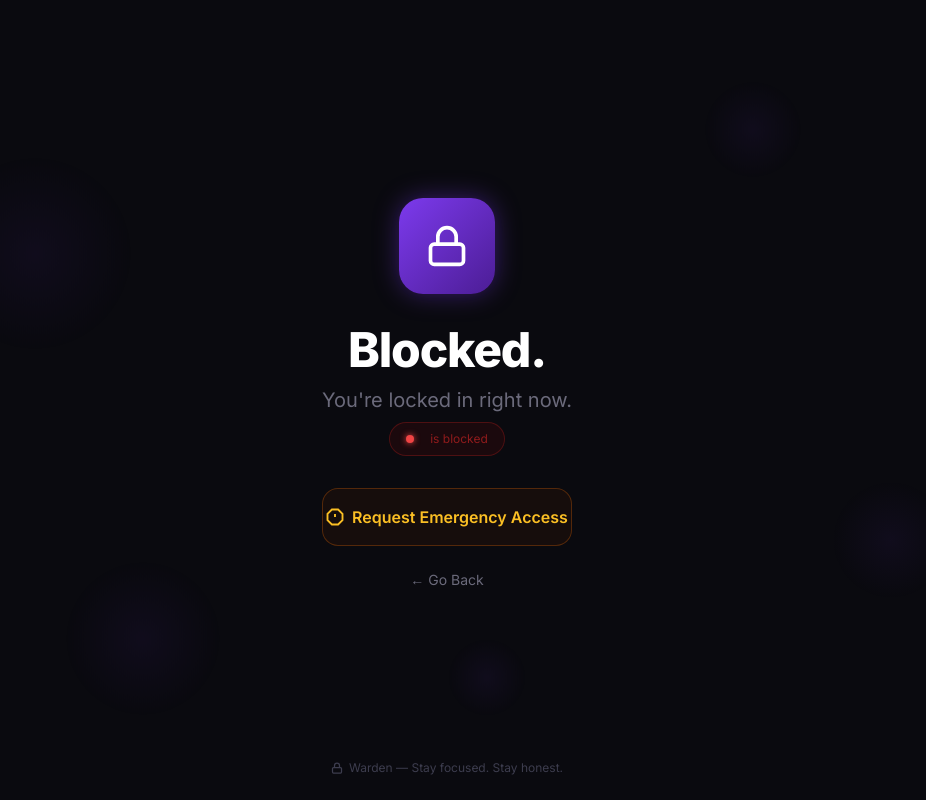
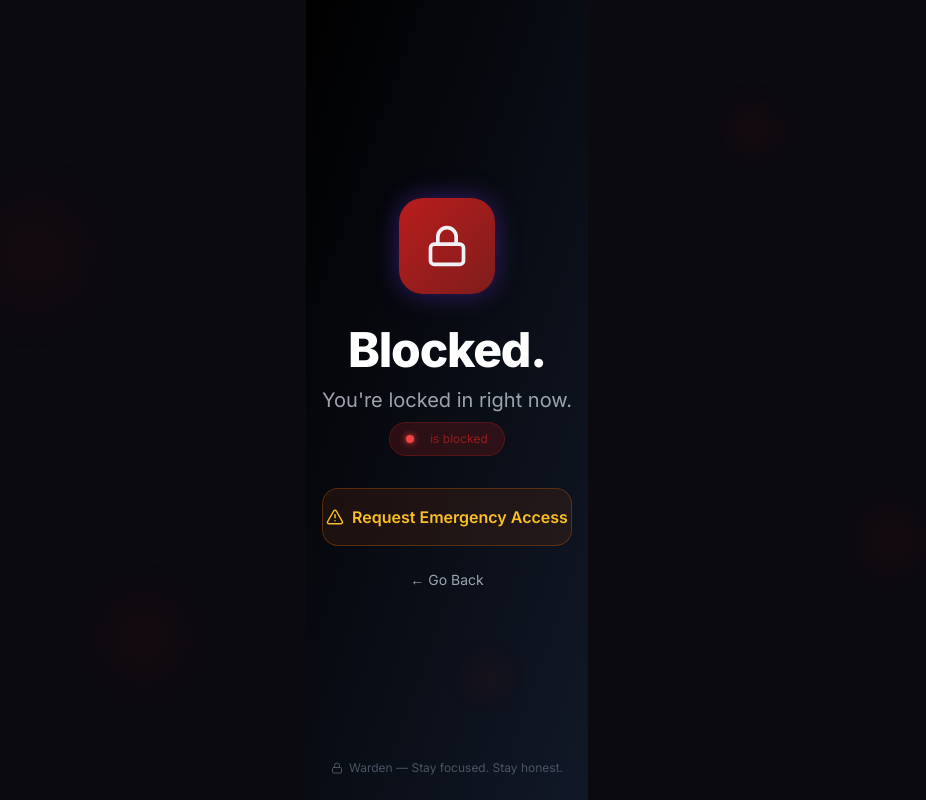
Before and after one commit to qwelpl/vikinghacks, a React app: page / in a window 1280 px wide. Shown: the whole page, without its empty margins (193-1119 px from the left). Built offline with nearby package versions, Linux system fonts and the light colour scheme; no server answers; the HTML template or start-up script is replaced by a standard one.

Commit message:
commit so no lost work

```diff
--- a/src/blocked/BlockedPage.jsx
+++ b/src/blocked/BlockedPage.jsx
@@ -1,6 +1,7 @@
 import React, { useState, useEffect } from 'react';
 import { judgeEmergencyRequest } from '../utils/aiApi';
 import { formatTime } from '../utils/helpers';
+import { Lock, AlertTriangle, Check, X, ChevronLeft } from 'lucide-react';
 
 function getParams() {
   const p = new URLSearchParams(window.location.search);
@@ -33,7 +34,7 @@ function Particles() {
             left: `${p.x}%`,
             top: `${p.y}%`,
             transform: 'translate(-50%,-50%)',
-            background: 'radial-gradient(circle, rgba(124,58,237,0.4) 0%, transparent 70%)',
+            background: 'radial-gradient(circle, rgba(185, 28, 28, 0.4) 0%, transparent 70%)',
             animationDelay: `${p.delay}s`,
           }}
         />
@@ -75,8 +76,6 @@ export default function BlockedPage() {
           duration: v.duration || 10,
         });
         setView('approved');
-        // Redirect after 2 s
-        setTimeout(() => { window.location.href = url; }, 2000);
       } else {
         setView('denied');
       }
@@ -89,7 +88,7 @@ export default function BlockedPage() {
   const elapsed = session ? now - session.startTime : 0;
 
   return (
-    <div className="min-h-screen bg-[#0a0a0f] flex flex-col items-center justify-center relative overflow-hidden px-4">
+    <div className="min-h-screen bg-gradient-to-br from-black to-gray-900 flex flex-col items-center justify-center relative overflow-hidden px-4">
       <Particles />
 
       {/* Content card */}
@@ -101,20 +100,17 @@ export default function BlockedPage() {
             <div className="flex justify-center mb-8">
               <div
                 className="w-24 h-24 rounded-3xl flex items-center justify-center animate-glow animate-float"
-                style={{ background: 'linear-gradient(135deg,#7c3aed,#4c1d95)' }}
+                style={{ background: 'linear-gradient(135deg,#b91c1c,#7f1d1d)' }}
               >
-                <svg width="44" height="44" viewBox="0 0 24 24" fill="none" stroke="white" strokeWidth="2" strokeLinecap="round" strokeLinejoin="round">
-                  <rect x="3" y="11" width="18" height="11" rx="2" />
-                  <path d="M7 11V7a5 5 0 0 1 10 0v4" />
-                </svg>
+                <Lock size={44} />
               </div>
             </div>
 
             <h1 className="text-5xl font-black text-white tracking-tight mb-3">Blocked.</h1>
-            <p className="text-xl text-[#6b6a7b] mb-2">You're locked in right now.</p>
+            <p className="text-xl text-gray-400 mb-2">You're locked in right now.</p>
 
             {/* Blocked domain badge */}
-            <div className="inline-flex items-center gap-2 bg-red-950/30 border border-red-800/40 rounded-full px-4 py-2 mb-8">
+            <div className="inline-flex items-center gap-2 bg-red-900/30 border border-red-800/40 rounded-full px-4 py-2 mb-8">
               <div className="w-2 h-2 rounded-full bg-red-500" style={{ boxShadow: '0 0 6px #ef4444' }} />
               <span className="text-red-400 font-mono text-sm">{domain}</span>
               <span className="text-red-600/60 text-xs">is blocked</span>
@@ -122,22 +118,22 @@ export default function BlockedPage() {
 
             {/* Session info */}
             {session && (
-              <div className="bg-[#13131a] rounded-2xl border border-[#1f1f2e] p-6 mb-6 text-left">
+              <div className="bg-black/30 rounded-2xl border border-red-500/30 p-6 mb-6 text-left">
                 <div className="flex items-start justify-between mb-4">
                   <div>
-                    <p className="text-[11px] font-semibold text-[#6b6a7b] uppercase tracking-widest mb-1">Active Session</p>
+                    <p className="text-xs font-semibold text-gray-400 uppercase tracking-widest mb-1">Active Session</p>
                     <p className="text-base font-semibold text-white">{session.goal || 'Focus Session'}</p>
                   </div>
                   <div className="text-right shrink-0 ml-4">
-                    <p className="text-[11px] text-[#6b6a7b] mb-0.5">Elapsed</p>
-                    <p className="text-lg font-bold text-violet-400 tabular-nums">{formatTime(elapsed)}</p>
+                    <p className="text-xs text-gray-400 mb-0.5">Elapsed</p>
+                    <p className="text-lg font-bold text-red-400 tabular-nums">{formatTime(elapsed)}</p>
                   </div>
                 </div>
 
                 {session.goal && (
                   <div>
-                    <p className="text-[11px] font-semibold text-[#6b6a7b] uppercase tracking-widest mb-2">Your Goal</p>
-                    <p className="text-sm text-[#c4b5fd] leading-relaxed">{session.goal}</p>
+                    <p className="text-xs font-semibold text-gray-400 uppercase tracking-widest mb-2">Your Goal</p>
+                    <p className="text-sm text-red-300 leading-relaxed">{session.goal}</p>
                   </div>
                 )}
               </div>
@@ -147,19 +143,15 @@ export default function BlockedPage() {
             <div className="space-y-3">
               <button
                 onClick={() => setView('form')}
-                className="w-full py-4 bg-amber-950/20 hover:bg-amber-900/25 border border-amber-700/40 text-amber-400 rounded-2xl font-semibold transition-colors flex items-center justify-center gap-2 text-base"
+                className="w-full py-4 bg-amber-900/20 hover:bg-amber-800/20 border border-amber-700/40 text-amber-400 rounded-2xl font-semibold transition-colors flex items-center justify-center gap-2 text-base"
               >
-                <svg width="18" height="18" viewBox="0 0 24 24" fill="none" stroke="currentColor" strokeWidth="2.5">
-                  <polygon points="7.86 2 16.14 2 22 7.86 22 16.14 16.14 22 7.86 22 2 16.14 2 7.86 7.86 2" />
-                  <line x1="12" y1="8" x2="12" y2="12" />
-                  <line x1="12" y1="16" x2="12.01" y2="16" />
-                </svg>
+                <AlertTriangle size={18} />
                 Request Emergency Access
               </button>
 
               <button
                 onClick={() => window.history.back()}
-                className="w-full py-3 text-[#6b6a7b] hover:text-white text-sm transition-colors"
+                className="w-full py-3 text-gray-400 hover:text-white text-sm transition-colors"
               >
                 ← Go Back
               </button>
@@ -172,48 +164,46 @@ export default function BlockedPage() {
           <div className="animate-fade-in">
             <button
               onClick={() => setView('blocked')}
-              className="flex items-center gap-2 text-[#6b6a7b] hover:text-white mb-6 text-sm transition-colors"
+              className="flex items-center gap-2 text-gray-400 hover:text-white mb-6 text-sm transition-colors"
             >
-              <svg width="14" height="14" viewBox="0 0 24 24" fill="none" stroke="currentColor" strokeWidth="2.5">
-                <path d="M15 18l-6-6 6-6" />
-              </svg>
+              <ChevronLeft size={14} />
               Back
             </button>
 
             <h2 className="text-2xl font-bold text-white mb-2">Emergency Access</h2>
-            <p className="text-[#6b6a7b] text-sm mb-6 leading-relaxed">
+            <p className="text-gray-400 text-sm mb-6 leading-relaxed">
               An AI judge will evaluate your request. Be specific and honest.
               Vague excuses are automatically denied.
             </p>
 
             <div className="space-y-4">
               <div>
-                <label className="block text-xs font-semibold text-[#6b6a7b] uppercase tracking-widest mb-2">
+                <label className="block text-xs font-semibold text-gray-400 uppercase tracking-widest mb-2">
                   Website URL
                 </label>
                 <input
                   type="text"
                   value={requestUrl}
                   onChange={(e) => setRequestUrl(e.target.value)}
-                  className="w-full px-4 py-3.5 bg-[#13131a] border border-[#1f1f2e] rounded-xl text-white text-sm placeholder-[#3d3d4e] transition-colors"
+                  className="w-full px-4 py-3.5 bg-black/30 border border-red-500/30 rounded-xl text-white text-sm placeholder-gray-500 transition-colors"
                   autoFocus
                 />
               </div>
 
               <div>
-                <label className="block text-xs font-semibold text-[#6b6a7b] uppercase tracking-widest mb-2">
+                <label className="block text-xs font-semibold text-gray-400 uppercase tracking-widest mb-2">
                   Why do you need this?
                 </label>
                 <textarea
                   value={reason}
                   onChange={(e) => setReason(e.target.value)}
                   placeholder="Be specific — what do you need on this site, and how does it relate to your current task?"
-                  className="w-full px-4 py-3.5 bg-[#13131a] border border-[#1f1f2e] rounded-xl text-white text-sm placeholder-[#3d3d4e] resize-none h-32 transition-colors"
+                  className="w-full px-4 py-3.5 bg-black/30 border border-red-500/30 rounded-xl text-white text-sm placeholder-gray-500 resize-none h-32 transition-colors"
                 />
               </div>
 
               {error && (
-                <div className="px-4 py-3 bg-red-950/40 border border-red-800/50 rounded-xl">
+                <div className="px-4 py-3 bg-red-900/40 border border-red-800/50 rounded-xl">
                   <p className="text-red-400 text-sm">{error}</p>
                 </div>
               )}
@@ -225,9 +215,7 @@ export default function BlockedPage() {
                 style={{ background: 'linear-gradient(135deg,#d97706,#92400e)', boxShadow: '0 4px 20px rgba(217,119,6,0.3)' }}
               >
                 Submit to AI Judge
-                <svg width="16" height="16" viewBox="0 0 24 24" fill="none" stroke="currentColor" strokeWidth="2.5">
-                  <path d="M9 18l6-6-6-6" />
-                </svg>
+                <ChevronRight size={16} />
               </button>
             </div>
           </div>
@@ -241,7 +229,7 @@ export default function BlockedPage() {
             </div>
             <div>
               <h2 className="text-2xl font-bold text-white">Consulting the Judge…</h2>
-              <p className="text-[#6b6a7b] mt-2">The AI is reviewing your request</p>
+              <p className="text-gray-400 mt-2">The AI is reviewing your request</p>
             </div>
           </div>
         )}
@@ -251,22 +239,20 @@ export default function BlockedPage() {
           <div className="flex flex-col items-center text-center gap-6 animate-fade-in">
             <div
               className="w-20 h-20 rounded-full flex items-center justify-center"
-              style={{ background: 'rgba(16,185,129,0.15)', border: '2px solid rgba(16,185,129,0.4)', boxShadow: '0 0 40px rgba(16,185,129,0.2)' }}
+              style={{ background: 'rgba(185, 28, 28, 0.15)', border: '2px solid rgba(185, 28, 28, 0.4)', boxShadow: '0 0 40px rgba(185, 28, 28, 0.2)' }}
             >
-              <svg width="36" height="36" viewBox="0 0 24 24" fill="none" stroke="#10b981" strokeWidth="2.5">
-                <polyline points="20 6 9 17 4 12" />
-              </svg>
+              <Check size={36} className="text-red-400" />
             </div>
             <div>
-              <h2 className="text-3xl font-bold text-emerald-400">Access Granted</h2>
+              <h2 className="text-3xl font-bold text-red-400">Access Granted</h2>
               <p className="text-white mt-2 text-lg">{verdict.duration} minutes of access</p>
               {verdict.reasoning && (
-                <p className="text-[#8b8a9b] text-sm mt-3 max-w-sm leading-relaxed">{verdict.reasoning}</p>
+                <p className="text-gray-400 text-sm mt-3 max-w-sm leading-relaxed">{verdict.reasoning}</p>
               )}
               {verdict.warning && (
                 <p className="text-amber-500/80 text-sm mt-2">⚠ {verdict.warning}</p>
               )}
-              <p className="text-[#4a4a5a] text-sm mt-4">Redirecting to your page…</p>
+              <p className="text-gray-600 text-sm mt-4">You may now close this tab.</p>
             </div>
           </div>
         )}
@@ -278,26 +264,24 @@ export default function BlockedPage() {
               className="w-20 h-20 rounded-full flex items-center justify-center"
               style={{ background: 'rgba(239,68,68,0.1)', border: '2px solid rgba(239,68,68,0.3)' }}
             >
-              <svg width="36" height="36" viewBox="0 0 24 24" fill="none" stroke="#ef4444" strokeWidth="2.5">
-                <line x1="18" y1="6" x2="6" y2="18" /><line x1="6" y1="6" x2="18" y2="18" />
-              </svg>
+              <X size={36} className="text-red-400" />
             </div>
             <div className="max-w-sm">
               <h2 className="text-3xl font-bold text-red-400">Request Denied</h2>
               {verdict.reasoning && (
-                <p className="text-[#8b8a9b] text-sm mt-3 leading-relaxed">{verdict.reasoning}</p>
+                <p className="text-gray-400 text-sm mt-3 leading-relaxed">{verdict.reasoning}</p>
               )}
             </div>
             <div className="w-full max-w-sm space-y-3">
               <button
                 onClick={() => { setView('form'); setVerdict(null); }}
-                className="w-full py-3 bg-[#1f1f2e] hover:bg-[#2d2d3e] text-white rounded-2xl font-medium transition-colors"
+                className="w-full py-3 bg-white/10 hover:bg-white/20 text-white rounded-2xl font-medium transition-colors"
               >
                 Try Again
               </button>
               <button
                 onClick={() => setView('blocked')}
-                className="w-full py-3 text-[#6b6a7b] hover:text-white text-sm transition-colors"
+                className="w-full py-3 text-gray-400 hover:text-white text-sm transition-colors"
               >
                 Back to Blocked Page
               </button>
@@ -307,10 +291,8 @@ export default function BlockedPage() {
       </div>
 
       {/* Bottom branding */}
-      <div className="fixed bottom-6 flex items-center gap-1.5 text-[#3d3d4e] text-xs">
-        <svg width="12" height="12" viewBox="0 0 24 24" fill="none" stroke="currentColor" strokeWidth="2.5">
-          <rect x="3" y="11" width="18" height="11" rx="2" /><path d="M7 11V7a5 5 0 0 1 10 0v4" />
-        </svg>
+      <div className="fixed bottom-6 flex items-center gap-1.5 text-gray-600 text-xs">
+        <Lock size={12} />
         Warden — Stay focused. Stay honest.
       </div>
     </div>
```
